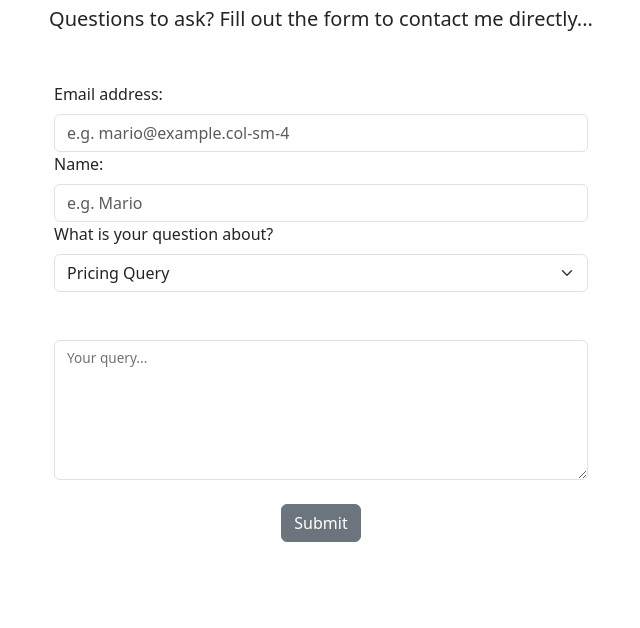
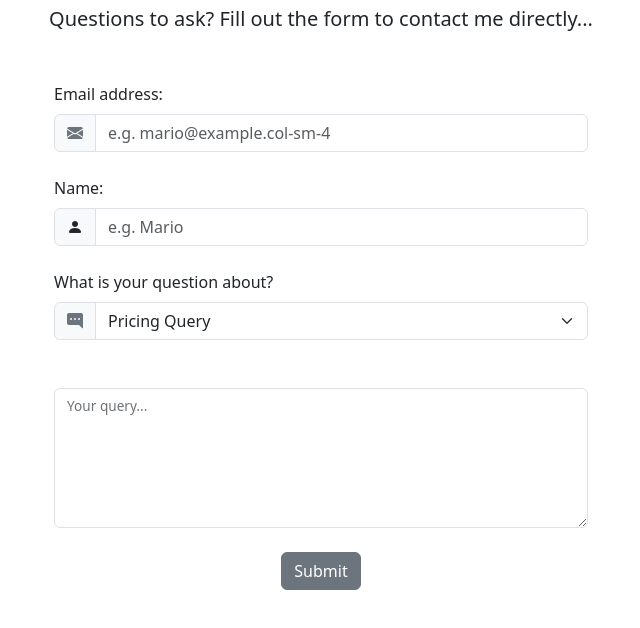
Before and after one commit to abhishekomp/freeCodeCamp-javascript-course, a plain HTML site: page bootstrap/form/index.html in a window 1280 px wide. Shown: the part 42-670 px from the top of the page, without its empty margins (319-959 px from the left). Drawn offline with nearby package versions, Linux system fonts and the light colour scheme.

Commit message:
added input-group for the form fields

```diff
--- a/bootstrap/form/index.html
+++ b/bootstrap/form/index.html
@@ -7,6 +7,7 @@
   <title>Bootstrap Form demo</title>
   <link href="https://cdn.jsdelivr.net/npm/bootstrap@5.3.3/dist/css/bootstrap.min.css" rel="stylesheet"
     integrity="sha384-QWTKZyjpPEjISv5WaRU9OFeRpok6YctnYmDr5pNlyT2bRjXh0JMhjY6hW+ALEwIH" crossorigin="anonymous">
+  <link rel="stylesheet" href="https://cdn.jsdelivr.net/npm/bootstrap-icons@1.11.3/font/bootstrap-icons.min.css">
 </head>
 
 <body>
@@ -24,18 +25,33 @@
           <div class="col-lg-6">
             <form action="" method="post">
               <label for="email" class="form-label">Email address: </label>
+              <div class="input-group mb-4">
+                <span class="input-group-text">
+                  <i class="bi bi-envelope-fill text-secondary"></i>
+                </span>
                 <input type="email" class="form-control" name="email" id="email"
                   placeholder="e.g. mario@example.col-sm-4">
+              </div>
 
               <label for="name" class="form-label">Name: </label>
+              <div class="input-group mb-4">
+                <span class="input-group-text">
+                  <i class="bi bi-person-fill"></i>
+                </span>
                 <input type="text" class="form-control" name="name" id="name" placeholder="e.g. Mario">
+              </div>
 
               <label for="subject" class="form-label">What is your question about?</label>
+              <div class="input-group mb-4">
+                <span class="input-group-text">
+                  <i class="bi bi-chat-right-dots-fill text-secondary"></i>
+                </span>
                 <select name="subject" class="form-select" id="subject">
                   <option value="pricing" selected>Pricing Query</option>
                   <option value="content">Content query</option>
                   <option value="other">Other query</option>
                 </select>
+              </div>
 
               <div class="form-floating mb-4 mt-5">
                 <textarea name="query" id="query" class="form-control" style="height: 140px"></textarea>
```
Lines whose indentation alone changed are shown as unchanged.
